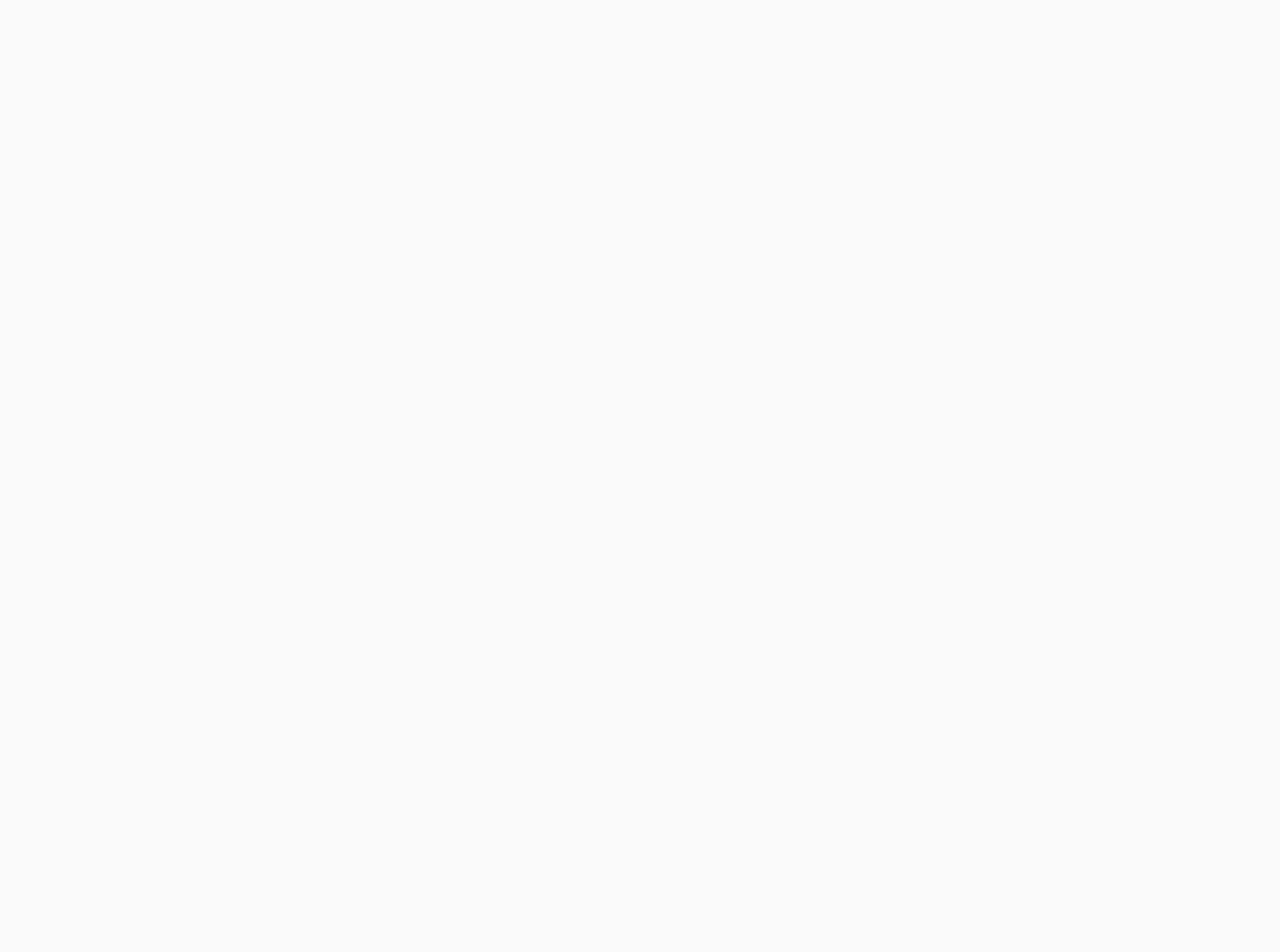
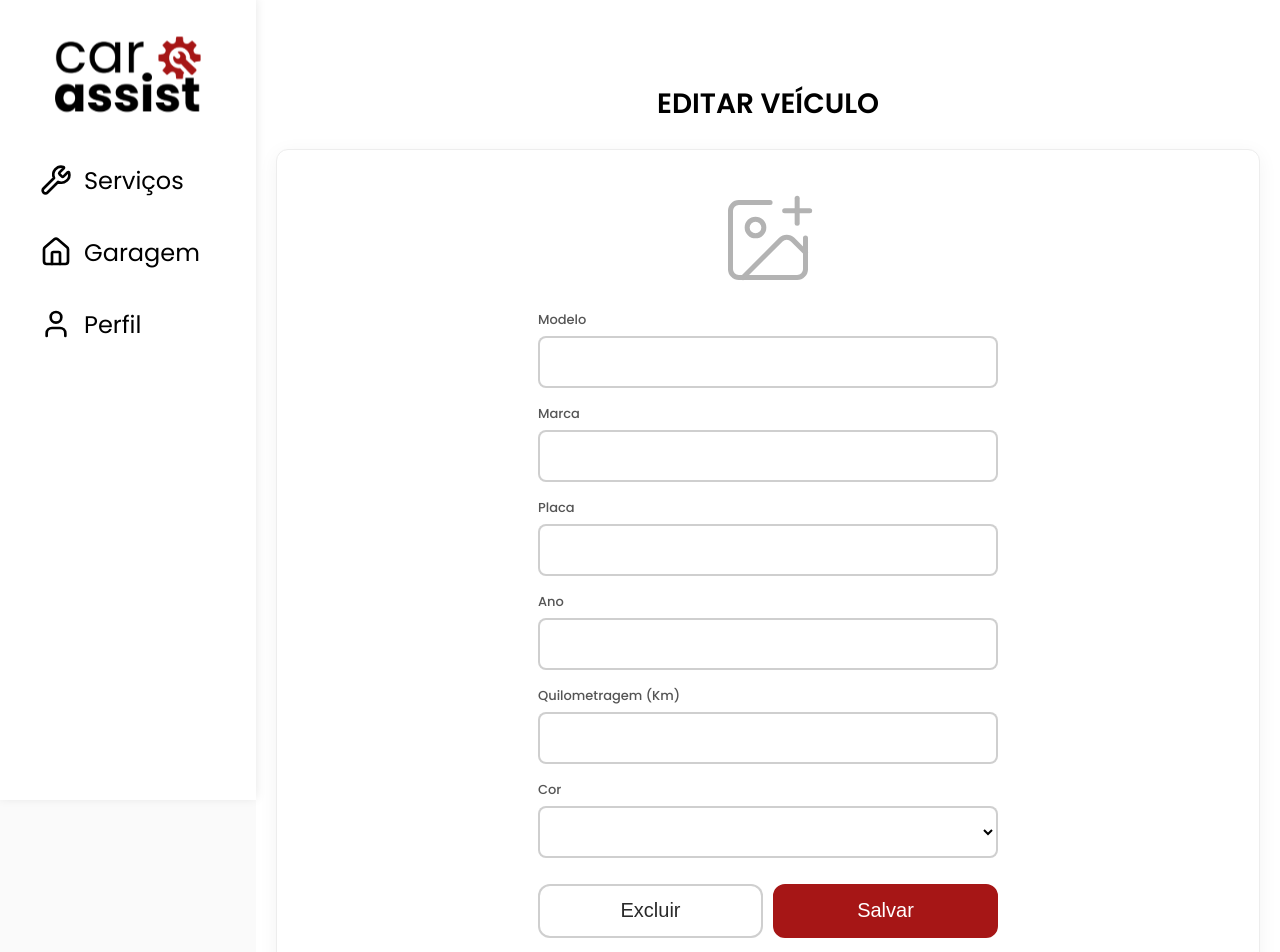
Before and after one commit to Guilherme1108/Car-Assist-Frontend, a React (Vite) app: page /home/veiculo/editar/1 in a window 1280 px wide. Before the commit this address had no page. Shown: the top 952 px of the page. Before the commit the page ends 800 px from the top, so only its background shows below. Built offline with nearby package versions, Linux system fonts and the light colour scheme.

Commit message:
feat: atualizar carro implementado

```diff
--- a/src/App.jsx
+++ b/src/App.jsx
@@ -26,6 +26,7 @@ function App() {
         <Route path="/perfil" element={<ProfileScreen />} />
         <Route path="/servicos" element={<ServiceScreen />} />
         <Route path="/home/cadastrarveiculo" element={<NewCarScreen />} />
+        <Route path="/home/veiculo/editar/:id" element={<NewCarScreen />} />
 
         <Route path="/home/veiculo" element={<VehicleScreen />} />
         <Route path="/home/veiculo/manutencao" element={<MaintenanceScreen />} />
--- a/src/pages/newCar/NewCar.jsx
+++ b/src/pages/newCar/NewCar.jsx
@@ -1,16 +1,23 @@
-import React, { useState, useRef } from "react";
+import React, { useState, useRef, useEffect } from "react";
 import './NewCar.css';
 import Button from "../../components/button/Button";
 import Input from "../../components/input/Input";
 import NavBar from '../../components/navBar/NavBar';
 import { ImagePlus, X } from "lucide-react";
 import api from "../../services/api";
-import { useNavigate } from "react-router-dom";
+import { useNavigate, useLocation, useParams } from "react-router-dom";
 
 const NewCarScreen = () => {
     const navigate = useNavigate();
-    const [activeTab, setActiveTab] = useState("");
-    const [isFormVisibleMobile, setIsFormVisibleMobile] = useState(false);
+    const location = useLocation();
+    const { id } = useParams();
+
+    const editingVehicle = location.state?.vehicleData;
+    const isEditMode = !!id;
+
+    const [activeTab, setActiveTab] = useState(isEditMode ? "register" : "");
+    const [isFormVisibleMobile, setIsFormVisibleMobile] = useState(isEditMode);
+    const [isLoading, setIsLoading] = useState(false);
 
     const [transferCode, setTransferCode] = useState("");
     const [carData, setCarData] = useState({
@@ -19,8 +26,29 @@ const NewCarScreen = () => {
         placa: "",
         ano: "",
         cor: "",
-        quilometragem: "" // Novo campo adicionado
+        quilometragem: ""
     });
+
+    const [carImage, setCarImage] = useState(null);
+    const [imageFile, setImageFile] = useState(null);
+    const fileInputRef = useRef(null);
+
+    useEffect(() => {
+        if (isEditMode && editingVehicle) {
+            setCarData({
+                modelo: editingVehicle.modelo || "",
+                marca: editingVehicle.marca || "",
+                placa: editingVehicle.placa || "",
+                ano: editingVehicle.ano?.toString() || "",
+                cor: editingVehicle.cor || "",
+                quilometragem: editingVehicle.quilometragem?.toString() || ""
+            });
+
+            if (editingVehicle.foto_veiculo && !editingVehicle.foto_veiculo.includes("carNotFOund")) {
+                setCarImage(editingVehicle.foto_veiculo.replace("localhost", "127.0.0.1"));
+            }
+        }
+    }, [isEditMode, editingVehicle]);
 
     const VEHICLE_COLORS = [
         { value: 'AMARELO', label: 'Amarelo' },
@@ -39,11 +67,6 @@ const NewCarScreen = () => {
         { value: 'FANTASIA', label: 'Fantasia (Multicor)' }
     ];
 
-    // Estados para controle da imagem
-    const [carImage, setCarImage] = useState(null);
-    const [imageFile, setImageFile] = useState(null);
-    const fileInputRef = useRef(null);
-
     const handleChange = (e) => {
         const { name, value } = e.target;
         let treatedValue = value;
@@ -52,7 +75,6 @@ const NewCarScreen = () => {
             treatedValue = value.toUpperCase();
         }
 
-        // Garante que Ano e Quilometragem recebam apenas números
         if (name === "ano" || name === "quilometragem") {
             treatedValue = value.replace(/\D/g, "");
         }
@@ -61,21 +83,18 @@ const NewCarScreen = () => {
     };
 
     const handleImageChange = (e) => {
-        if (!e || !e.target || !e.target.files || e.target.files.length === 0) {
-            return;
-        }
+        if (!e || !e.target || !e.target.files || e.target.files.length === 0) return;
 
-        const files = Array.from(e.target.files);
-        const file = files[0];
+        const file = e.target.files[0];
+        const allowedTypes = ["image/png", "image/jpeg", "image/jpg"];
 
-        const allowedTypes = ["image/png", "image/jpeg", "image/jpg"];
         if (!allowedTypes.includes(file.type)) {
             alert("Apenas arquivos PNG ou JPEG são permitidos.");
             e.target.value = "";
             return;
         }
 
-        if (carImage) {
+        if (carImage && !carImage.includes("http")) {
             URL.revokeObjectURL(carImage);
         }
 
@@ -86,14 +105,12 @@ const NewCarScreen = () => {
 
     const handleRemoveImage = (e) => {
         if (e) e.preventDefault();
-        if (carImage) {
+        if (carImage && !carImage.includes("http")) {
             URL.revokeObjectURL(carImage);
         }
         setCarImage(null);
         setImageFile(null);
-        if (fileInputRef.current) {
-            fileInputRef.current.value = "";
-        }
+        if (fileInputRef.current) fileInputRef.current.value = "";
     };
 
     const handleSelectTabMobile = (tabName) => {
@@ -102,109 +119,107 @@ const NewCarScreen = () => {
     };
 
     const handleCancel = () => {
-        setCarData({ modelo: "", marca: "", placa: "", ano: "", cor: "", quilometragem: "" });
-        setTransferCode("");
-        handleRemoveImage();
-        setIsFormVisibleMobile(false);
+        navigate(-1);
+    };
+
+    const handleDelete = async () => {
+        if (!window.confirm("Atenção! Tem certeza que deseja excluir este veículo e todo o seu histórico?")) return;
+
+        setIsLoading(true);
+        try {
+            const response = await api.delete(`/veiculo/${id}`);
+
+            if (response.data?.status || response.status === 200) {
+                alert("Veículo excluído com sucesso!");
+                navigate("/home");
+            } else {
+                alert(response.data?.message || "Erro ao excluir veículo.");
+            }
+        } catch (error) {
+            alert(error.response?.data?.message || "Falha na conexão ao tentar excluir.");
+        } finally {
+            setIsLoading(false);
+        }
     };
 
     const handleConfirm = async () => {
-        // Lógica adquirir (código)
         if (activeTab === "acquire") {
-            if (!transferCode) {
-                alert("Por favor, digite o código de transferência.");
-                return;
-            }
-
+            if (!transferCode) return alert("Por favor, digite o código de transferência.");
             try {
                 const storageUser = localStorage.getItem("user");
-                if (!storageUser) {
-                    alert("Usuário não identificado. Faça login novamente.");
-                    return;
-                }
+                if (!storageUser) return alert("Usuário não identificado.");
+
                 const userLogged = JSON.parse(storageUser);
-
-                const payload = {
-                    codigo_verificacao: transferCode,
-                    id_usuario_destino: userLogged.id
-                };
-
+                const payload = { codigo_verificacao: transferCode, id_usuario_destino: userLogged.id };
                 const response = await api.post("/transferencia/aceitar", payload);
 
                 if (response.data && (response.data.status === true || response.data.status_code === 200)) {
-                    alert(`Veículo adquirido com sucesso! Você agora é: ${response.data.data.papel_atribuido}`);
-                    handleCancel();
+                    alert(`Veículo adquirido com sucesso!`);
                     navigate("/home");
                 } else {
                     alert(response.data?.message || "Erro ao adquirir o veículo.");
                 }
-
             } catch (error) {
-                console.error("Erro ao adquirir carro por código:", error);
-                alert(
-                    error.response?.data?.message ||
-                    "Código inválido, expirado ou erro no servidor."
-                );
+                alert(error.response?.data?.message || "Código inválido ou erro no servidor.");
             }
-        }
-        // Lógica cadastrar carro
-        else {
-            // Validação agora inclui a quilometragem
+        } else {
             if (!carData.modelo || !carData.marca || !carData.placa || !carData.cor || !carData.ano || !carData.quilometragem) {
-                alert("Por favor, preencha todos os campos do formulário.");
-                return;
+                return alert("Por favor, preencha todos os campos do formulário.");
             }
 
             if (carData.ano.length < 4) {
-                alert("O ano precisa ter exatamente 4 dígitos.");
-                return;
+                return alert("O ano precisa ter exatamente 4 dígitos.");
             }
 
+            setIsLoading(true);
             try {
                 const storageUser = localStorage.getItem("user");
-
-                if (!storageUser) {
-                    alert("Usuário não identificado. Faça login novamente.");
-                    return;
-                }
-
+                if (!storageUser) return alert("Usuário não identificado.");
                 const userLogged = JSON.parse(storageUser);
 
                 const formData = new FormData();
 
-                formData.append("id_usuario", userLogged.id);
                 formData.append("placa", carData.placa);
                 formData.append("modelo", carData.modelo);
                 formData.append("marca", carData.marca);
                 formData.append("cor", carData.cor);
-                formData.append("ano", parseInt(carData.ano, 10));
-                formData.append("quilometragem", parseInt(carData.quilometragem, 10));
+                formData.append("ano", carData.ano);
+                formData.append("quilometragem", carData.quilometragem);
+
+                // Lógica de Imagem
+                if (imageFile) {
+                    formData.append("foto_veiculo", imageFile); // Imagem Nova
+                } else if (isEditMode && carImage) {
+                    // Truque: Faz o download da imagem antiga e anexa para o servidor não apagar
+                    const res = await fetch(carImage);
+                    const blob = await res.blob();
+                    formData.append("foto_veiculo", blob, "foto_mantida.jpg");
+                } else {
+                    setIsLoading(false);
+                    return alert("A foto do veículo é obrigatória.");
+                }
+
+                // Dados exclusivos de Criação (POST)
+                if (!isEditMode) {
+                    formData.append("id_usuario", userLogged.id);
                     formData.append("is_ativo", true);
                     formData.append("vinculo", JSON.stringify({}));
-
-                if (imageFile) {
-                    formData.append("foto_veiculo", imageFile);
-                } else {
-                    alert("Não foi possivel encontrar a foto do seu veículo");
-                    return;
                 }
 
-                const response = await api.post("/veiculo-usuario", formData);
+                const url = isEditMode ? `/veiculo/${id}` : "/veiculo-usuario";
+                const response = isEditMode ? await api.put(url, formData) : await api.post(url, formData);
 
-                if (response.data && response.data.status) {
-                    alert("Veículo cadastrado com sucesso!");
-                    handleCancel();
+                if (response.data && (response.data.status || response.status === 200)) {
+                    alert(isEditMode ? "Veículo atualizado com sucesso!" : "Veículo cadastrado com sucesso!");
                     navigate("/home");
                 } else {
-                    alert(response.data?.message || "Erro ao cadastrar o veículo.");
+                    alert(response.data?.message || "Erro ao salvar o veículo.");
                 }
 
             } catch (error) {
-                console.error("Erro na requisição de cadastro do carro:", error);
-                alert(
-                    error.response?.data?.message ||
-                    "Não foi possível conectar ao servidor para cadastrar o veículo."
-                );
+                alert(error.response?.data?.message || "Não foi possível conectar ao servidor.");
+            } finally {
+                setIsLoading(false);
             }
         }
     };
@@ -212,36 +227,31 @@ const NewCarScreen = () => {
     return (
         <div className="newCarScreen">
             <main className="mainContainer">
-                <h1 className="screenTitle">ADQUIRIR CARRO</h1>
+                <h1 className="screenTitle">{isEditMode ? "EDITAR VEÍCULO" : "ADQUIRIR CARRO"}</h1>
 
                 <div className="contentCard">
+                    {!isEditMode && (
                         <div className={`buttonsArea ${isFormVisibleMobile ? 'hideOnMobile' : ''}`}>
                             <Button
                                 className={`acquireVehicleButton ${activeTab === 'acquire' ? 'active' : ''}`}
                                 text="ADQUIRIR"
                                 variant={activeTab === 'acquire' ? 'primary' : 'secondary'}
-                            onClick={() => {
-                                setActiveTab("acquire");
-                                handleSelectTabMobile("acquire");
-                            }}
+                                onClick={() => handleSelectTabMobile("acquire")}
                             />
                             <Button
                                 className={`registerVehicleButton ${activeTab === 'register' ? 'active' : ''}`}
                                 text="CADASTRAR"
                                 variant={activeTab === 'register' ? 'primary' : 'secondary'}
-                            onClick={() => {
-                                setActiveTab("register");
-                                handleSelectTabMobile("register");
-                            }}
+                                onClick={() => handleSelectTabMobile("register")}
                             />
                         </div>
+                    )}
 
                     <div className={`formsArea ${isFormVisibleMobile ? 'showOnMobile' : 'hideOnMobile'}`}>
-                        {activeTab === "acquire" && (
+
+                        {activeTab === "acquire" && !isEditMode && (
                             <div className="codeVehicle">
-                                <p className="instructionText">
-                                    Digite o código gerado pelo proprietário para confirmar a transferência
-                                </p>
+                                <p className="instructionText">Digite o código gerado pelo proprietário para confirmar a transferência</p>
                                 <div className="formInputGroup">
                                     <Input
                                         name="transferCode"
@@ -313,7 +323,6 @@ const NewCarScreen = () => {
                                         />
                                     </div>
 
-                                    {/* Novo campo Quilometragem */}
                                     <div className="formInputGroup">
                                         <label>Quilometragem (Km)</label>
                                         <Input
@@ -342,10 +351,17 @@ const NewCarScreen = () => {
                                         </select>
                                     </div>
 
+                                    {isEditMode ? (
+                                        <div className="formActionButtons" style={{ gap: '10px' }}>
+                                            <Button text="Excluir" variant="secondary" onClick={handleDelete} className="btnCancel" style={{ borderColor: 'red', color: 'red' }} disabled={isLoading} />
+                                            <Button text={isLoading ? "Salvando..." : "Salvar"} variant="primary" onClick={handleConfirm} className="btnConfirm" disabled={isLoading} />
+                                        </div>
+                                    ) : (
                                         <div className="formActionButtons">
-                                        <Button text="Cancelar" variant="secondary" onClick={handleCancel} className="btnCancel" />
-                                        <Button text="Confirmar" variant="primary" onClick={handleConfirm} className="btnConfirm" />
+                                            <Button text="Cancelar" variant="secondary" onClick={handleCancel} className="btnCancel" disabled={isLoading} />
+                                            <Button text={isLoading ? "Salvando..." : "Confirmar"} variant="primary" onClick={handleConfirm} className="btnConfirm" disabled={isLoading} />
                                         </div>
+                                    )}
                                 </form>
                             </div>
                         )}
```
Also changed, not shown: src/pages/vehicle/Vehicle.jsx (+4 -4 lines). Lines whose indentation alone changed are shown as unchanged.
